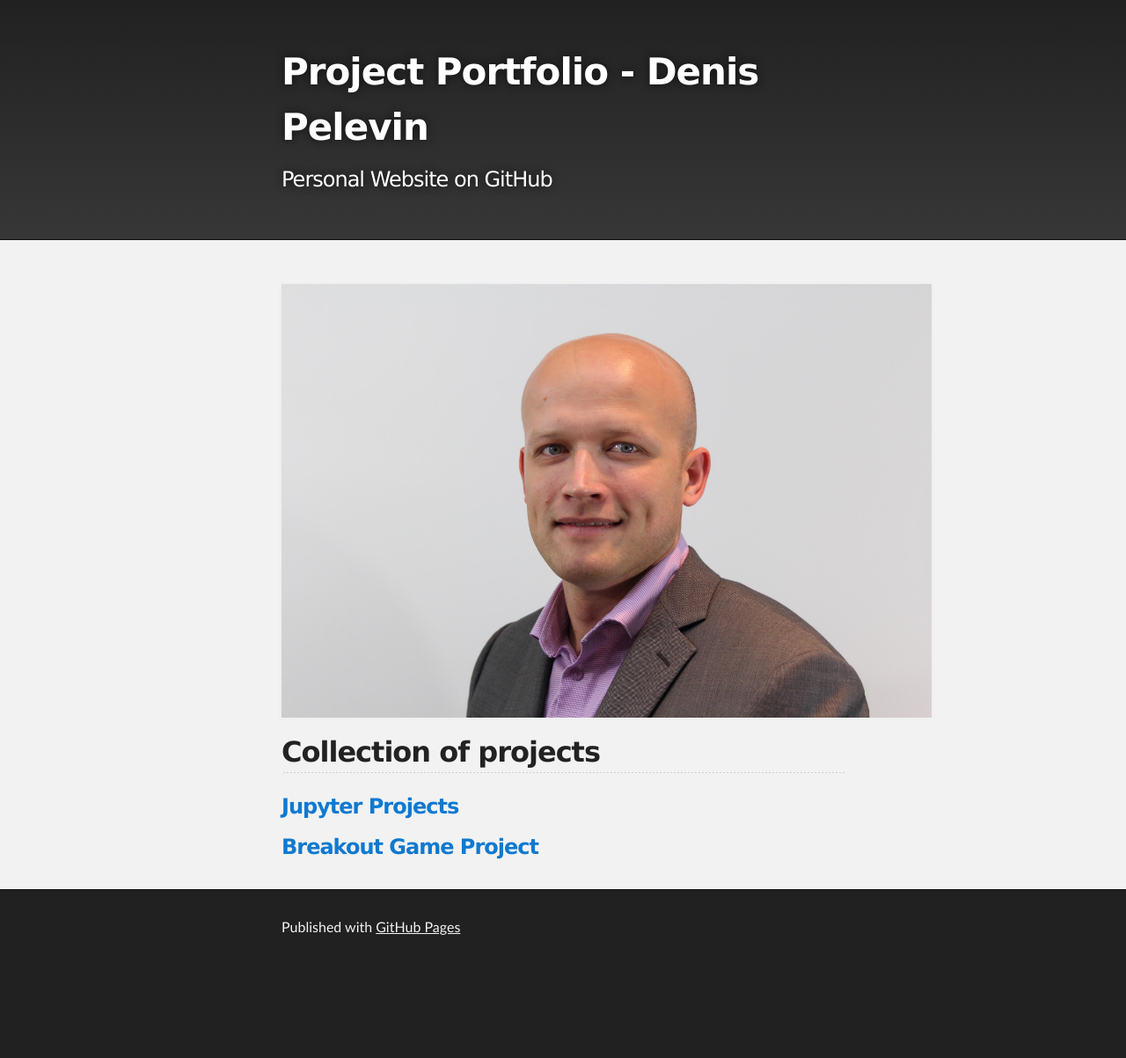
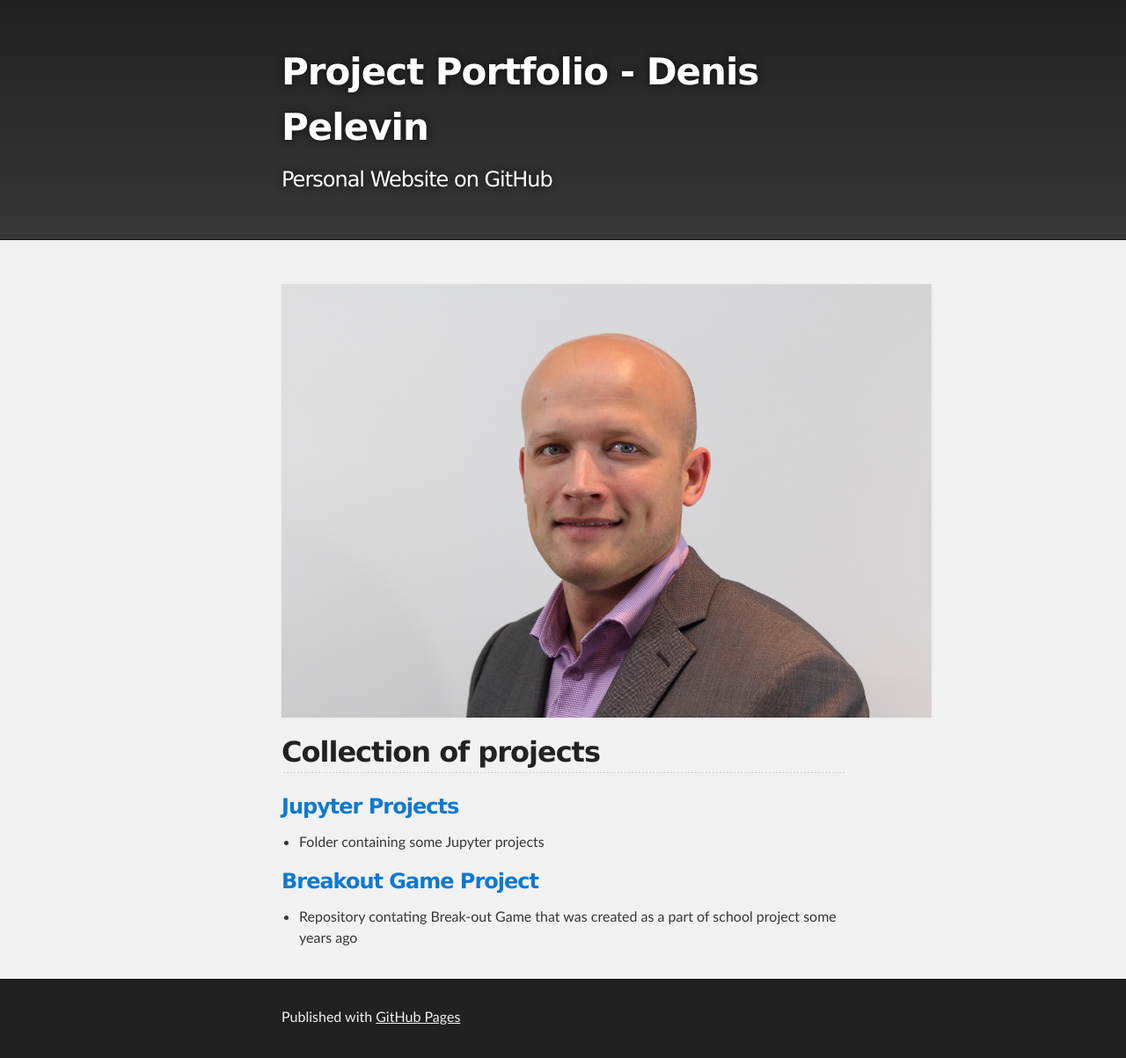
Before and after one commit to denis83/denis83.github.io, a Jekyll site: the page built from index.md, in a window 1280 px wide. Shown: the whole page at 88% size. Built offline with Jekyll 4.4.1, drawn with Linux system fonts in a browser that asks for light colours; our own code applies the rules of GitHub Pages for plain Markdown files; before the commit the page ends 1101 px from its top, so only the background shows below that.

Commit message:
Update index.md

```diff
--- a/index.md
+++ b/index.md
@@ -6,5 +6,7 @@ description: Personal website on Github.
 
 ## Collection of projects
 ### [Jupyter Projects](/Jupyter/index.md)
+ - Folder containing some Jupyter projects
 
 ### [Breakout Game Project](https://github.com/denis83/Project_breakout)
+ - Repository contating Break-out Game that was created as a part of school project some years ago
```
